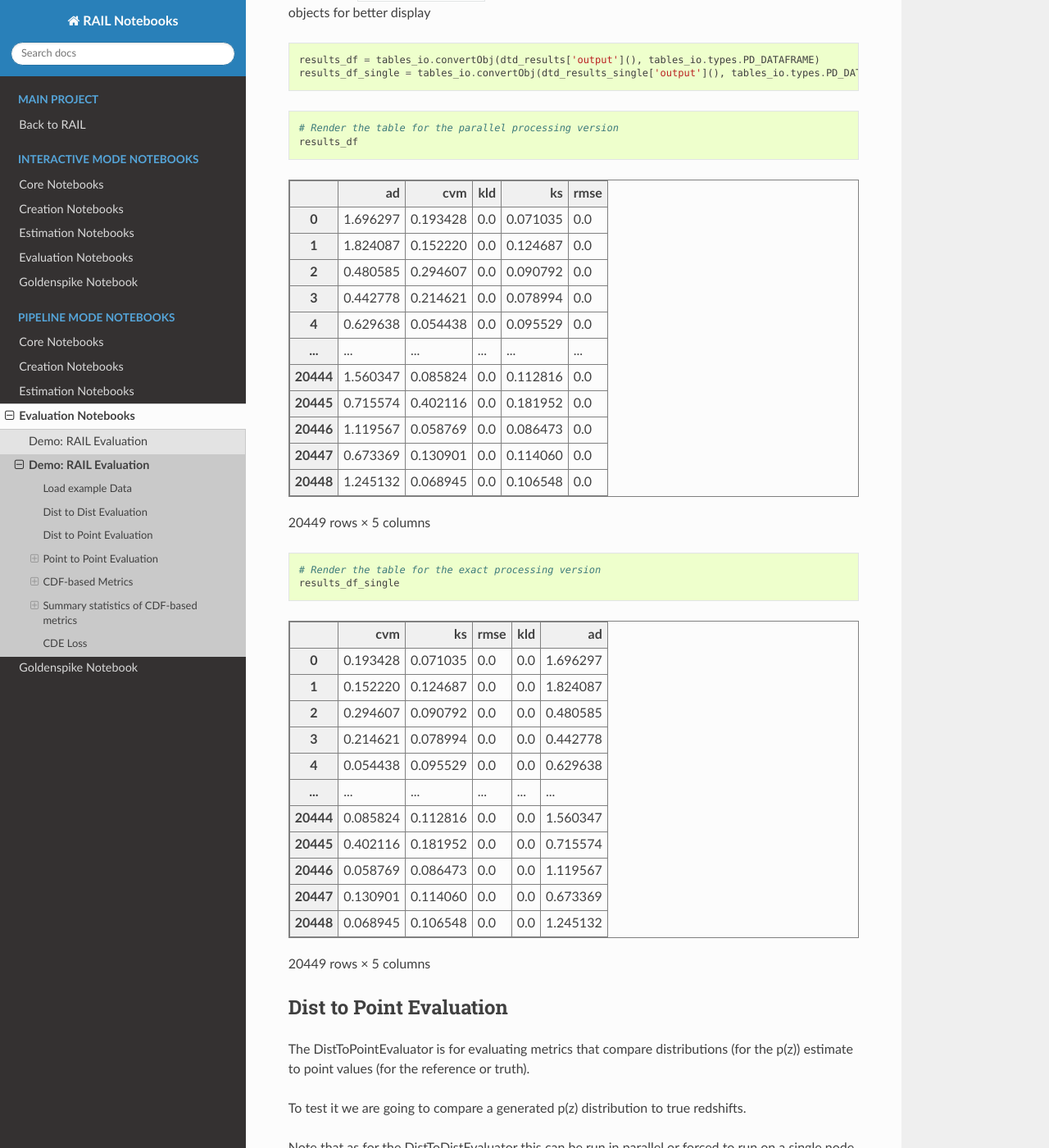
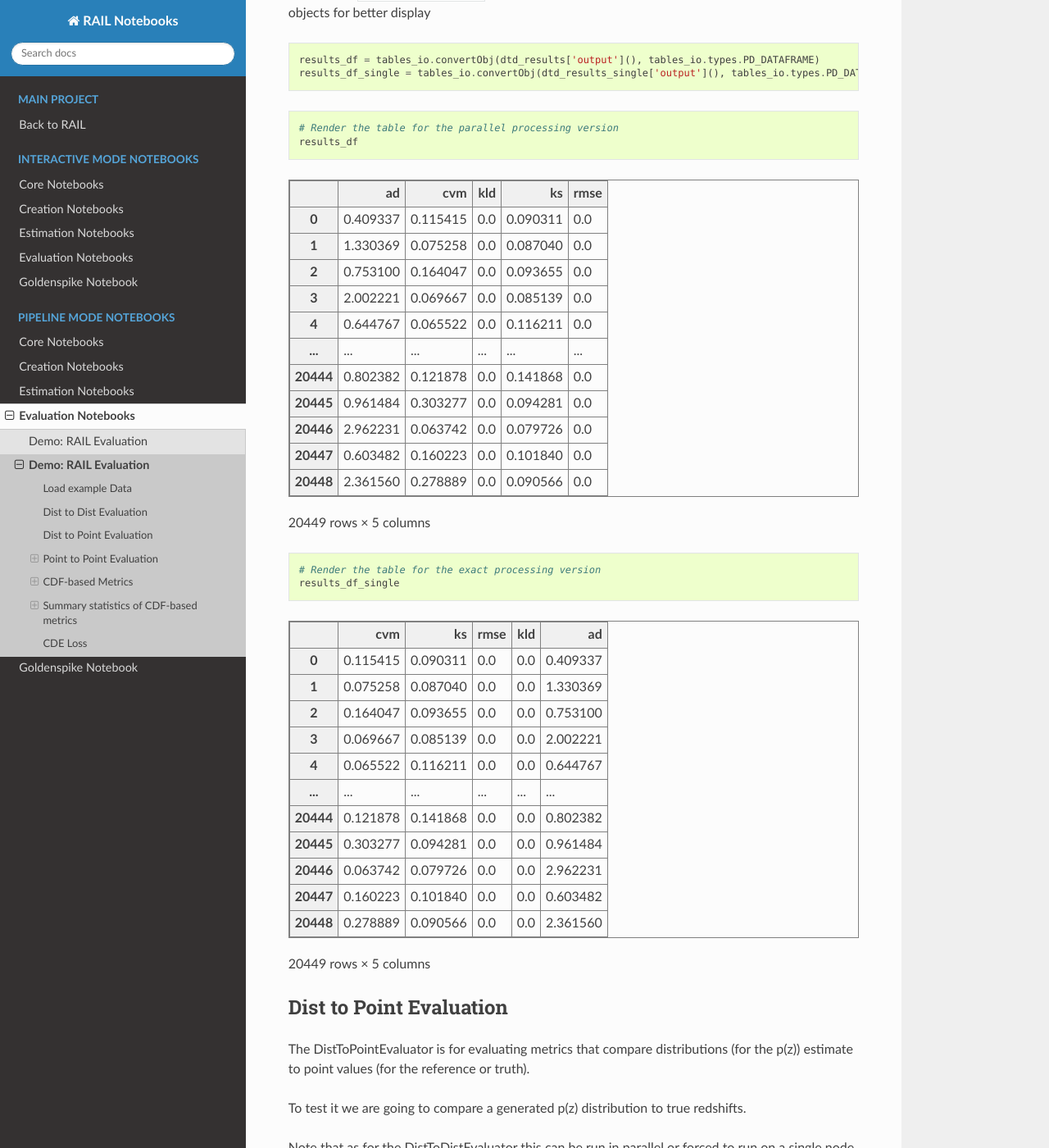
Before and after one commit to olivialynn/rail_notebooks, a Sphinx documentation site: the page built from docs/pipeline_examples/rendered/evaluation_examples/01_Evaluation_by_Type.rst, in a window 1280 px wide and 1400 px high, scrolled down 3244 px. Shown: the whole window at 82% size. Built offline with Sphinx 7.4.7 and the Read the Docs theme 3.1.0, drawn with Linux system fonts in a browser that asks for light colours; some of the changed text lies outside the part shown.

Commit message:
Apply automatic changes

```diff
--- a/docs/pipeline_examples/rendered/evaluation_examples/01_Evaluation_by_Type.rst
+++ b/docs/pipeline_examples/rendered/evaluation_examples/01_Evaluation_by_Type.rst
@@ -125,11 +125,11 @@ Divergence <https://en.wikipedia.org/wiki/Kullback%E2%80%93Leibler_divergence>`_
 .. parsed-literal::
 
     Inserting handle into data store.  pdfs_data: None, dist_to_dist
-
-
-.. parsed-literal::
-
     Requested metrics: ['cvm', 'ks', 'rmse', 'kld', 'ad']
+
+
+.. parsed-literal::
+
     Processing 0 running evaluator on chunk 0 - 10000.
 
 
@@ -244,42 +244,42 @@ tables to pandas DataFrame objects for better display
       <tbody>
         <tr>
           <th>0</th>
-          <td>1.696297</td>
-          <td>0.193428</td>
-          <td>0.0</td>
-          <td>0.071035</td>
+          <td>0.409337</td>
+          <td>0.115415</td>
+          <td>0.0</td>
+          <td>0.090311</td>
           <td>0.0</td>
         </tr>
         <tr>
           <th>1</th>
-          <td>1.824087</td>
-          <td>0.152220</td>
-          <td>0.0</td>
-          <td>0.124687</td>
+          <td>1.330369</td>
+          <td>0.075258</td>
+          <td>0.0</td>
+          <td>0.087040</td>
           <td>0.0</td>
         </tr>
         <tr>
           <th>2</th>
-          <td>0.480585</td>
-          <td>0.294607</td>
-          <td>0.0</td>
-          <td>0.090792</td>
+          <td>0.753100</td>
+          <td>0.164047</td>
+          <td>0.0</td>
+          <td>0.093655</td>
           <td>0.0</td>
         </tr>
         <tr>
           <th>3</th>
-          <td>0.442778</td>
-          <td>0.214621</td>
-          <td>0.0</td>
-          <td>0.078994</td>
+          <td>2.002221</td>
+          <td>0.069667</td>
+          <td>0.0</td>
+          <td>0.085139</td>
           <td>0.0</td>
         </tr>
         <tr>
           <th>4</th>
-          <td>0.629638</td>
-          <td>0.054438</td>
-          <td>0.0</td>
-          <td>0.095529</td>
+          <td>0.644767</td>
+          <td>0.065522</td>
+          <td>0.0</td>
+          <td>0.116211</td>
           <td>0.0</td>
         </tr>
         <tr>
@@ -292,42 +292,42 @@ tables to pandas DataFrame objects for better display
         </tr>
         <tr>
           <th>20444</th>
-          <td>1.560347</td>
-          <td>0.085824</td>
-          <td>0.0</td>
-          <td>0.112816</td>
+          <td>0.802382</td>
+          <td>0.121878</td>
+          <td>0.0</td>
+          <td>0.141868</td>
           <td>0.0</td>
         </tr>
         <tr>
           <th>20445</th>
-          <td>0.715574</td>
-          <td>0.402116</td>
-          <td>0.0</td>
-          <td>0.181952</td>
+          <td>0.961484</td>
+          <td>0.303277</td>
+          <td>0.0</td>
+          <td>0.094281</td>
           <td>0.0</td>
         </tr>
         <tr>
           <th>20446</th>
-          <td>1.119567</td>
-          <td>0.058769</td>
-          <td>0.0</td>
-          <td>0.086473</td>
+          <td>2.962231</td>
+          <td>0.063742</td>
+          <td>0.0</td>
+          <td>0.079726</td>
           <td>0.0</td>
         </tr>
         <tr>
           <th>20447</th>
-          <td>0.673369</td>
-          <td>0.130901</td>
-          <td>0.0</td>
-          <td>0.114060</td>
+          <td>0.603482</td>
+          <td>0.160223</td>
+          <td>0.0</td>
+          <td>0.101840</td>
           <td>0.0</td>
         </tr>
         <tr>
           <th>20448</th>
-          <td>1.245132</td>
-          <td>0.068945</td>
-          <td>0.0</td>
-          <td>0.106548</td>
+          <td>2.361560</td>
+          <td>0.278889</td>
+          <td>0.0</td>
+          <td>0.090566</td>
           <td>0.0</td>
         </tr>
       </tbody>
@@ -375,43 +375,43 @@ tables to pandas DataFrame objects for better display
       <tbody>
         <tr>
           <th>0</th>
-          <td>0.193428</td>
-          <td>0.071035</td>
-          <td>0.0</td>
-          <td>0.0</td>
-          <td>1.696297</td>
+          <td>0.115415</td>
+          <td>0.090311</td>
+          <td>0.0</td>
+          <td>0.0</td>
+          <td>0.409337</td>
         </tr>
         <tr>
           <th>1</th>
-          <td>0.152220</td>
-          <td>0.124687</td>
-          <td>0.0</td>
-          <td>0.0</td>
-          <td>1.824087</td>
+          <td>0.075258</td>
+          <td>0.087040</td>
+          <td>0.0</td>
+          <td>0.0</td>
+          <td>1.330369</td>
         </tr>
         <tr>
           <th>2</th>
-          <td>0.294607</td>
-          <td>0.090792</td>
-          <td>0.0</td>
-          <td>0.0</td>
-          <td>0.480585</td>
+          <td>0.164047</td>
+          <td>0.093655</td>
+          <td>0.0</td>
+          <td>0.0</td>
+          <td>0.753100</td>
         </tr>
         <tr>
           <th>3</th>
-          <td>0.214621</td>
-          <td>0.078994</td>
-          <td>0.0</td>
-          <td>0.0</td>
-          <td>0.442778</td>
+          <td>0.069667</td>
+          <td>0.085139</td>
+          <td>0.0</td>
+          <td>0.0</td>
+          <td>2.002221</td>
         </tr>
         <tr>
           <th>4</th>
-          <td>0.054438</td>
-          <td>0.095529</td>
-          <td>0.0</td>
-          <td>0.0</td>
-          <td>0.629638</td>
+          <td>0.065522</td>
+          <td>0.116211</td>
+          <td>0.0</td>
+          <td>0.0</td>
+          <td>0.644767</td>
         </tr>
         <tr>
           <th>...</th>
@@ -423,43 +423,43 @@ tables to pandas DataFrame objects for better display
         </tr>
         <tr>
           <th>20444</th>
-          <td>0.085824</td>
-          <td>0.112816</td>
-          <td>0.0</td>
-          <td>0.0</td>
-          <td>1.560347</td>
+          <td>0.121878</td>
+          <td>0.141868</td>
+          <td>0.0</td>
+          <td>0.0</td>
+          <td>0.802382</td>
         </tr>
         <tr>
           <th>20445</th>
-          <td>0.402116</td>
-          <td>0.181952</td>
-          <td>0.0</td>
-          <td>0.0</td>
-          <td>0.715574</td>
+          <td>0.303277</td>
+          <td>0.094281</td>
+          <td>0.0</td>
+          <td>0.0</td>
+          <td>0.961484</td>
         </tr>
         <tr>
           <th>20446</th>
-          <td>0.058769</td>
-          <td>0.086473</td>
-          <td>0.0</td>
-          <td>0.0</td>
-          <td>1.119567</td>
+          <td>0.063742</td>
+          <td>0.079726</td>
+          <td>0.0</td>
+          <td>0.0</td>
+          <td>2.962231</td>
         </tr>
         <tr>
           <th>20447</th>
-          <td>0.130901</td>
-          <td>0.114060</td>
-          <td>0.0</td>
-          <td>0.0</td>
-          <td>0.673369</td>
+          <td>0.160223</td>
+          <td>0.101840</td>
+          <td>0.0</td>
+          <td>0.0</td>
+          <td>0.603482</td>
         </tr>
         <tr>
           <th>20448</th>
-          <td>0.068945</td>
-          <td>0.106548</td>
-          <td>0.0</td>
-          <td>0.0</td>
-          <td>1.245132</td>
+          <td>0.278889</td>
+          <td>0.090566</td>
+          <td>0.0</td>
+          <td>0.0</td>
+          <td>2.361560</td>
         </tr>
       </tbody>
     </table>
@@ -513,12 +513,12 @@ Transform <https://en.wikipedia.org/wiki/Probability_integral_transform>`__
 .. parsed-literal::
 
     Inserting handle into data store.  pdfs_data: None, dist_to_point
-
-
-.. parsed-literal::
-
     Inserting handle into data store.  ztrue_data: None, dist_to_point
     Requested metrics: ['cdeloss', 'pit', 'brier']
+
+
+.. parsed-literal::
+
     Processing 0 running evaluator on chunk 0 - 10000.
 
 
@@ -729,12 +729,12 @@ point_stats_sigma_mad: Sigma of the median absolute deviation
 .. parsed-literal::
 
     Inserting handle into data store.  pdfs_data: None, point_to_point
-
-
-.. parsed-literal::
-
     Inserting handle into data store.  ztrue_data: None, point_to_point
     Requested metrics: ['point_stats_ez', 'point_stats_iqr', 'point_bias', 'point_outlier_rate', 'point_stats_sigma_mad']
+
+
+.. parsed-literal::
+
     Processing 0 running evaluator on chunk 0 - 10000.
     Inserting handle into data store.  output_point_to_point: inprogress_output_point_to_point.hdf5, point_to_point
     Processing 0 running evaluator on chunk 10000 - 20000.
@@ -804,10 +804,6 @@ point_stats_sigma_mad: Sigma of the median absolute deviation
 .. parsed-literal::
 
     Inserting handle into data store.  pdfs_data: None, point_to_point
-
-
-.. parsed-literal::
-
     Inserting handle into data store.  ztrue_data: None, point_to_point
     Requested metrics: ['point_stats_ez', 'point_stats_iqr', 'point_bias', 'point_outlier_rate', 'point_stats_sigma_mad']
     Inserting handle into data store.  output_point_to_point: inprogress_output_point_to_point.hdf5, point_to_point
@@ -936,7 +932,7 @@ Setting up a RailPipeline with an evaluation stage
 .. parsed-literal::
 
     (({'point_to_point': <Job point_to_point>},
-      [<rail.evaluation.point_to_point_evaluator.PointToPointEvaluator at 0x7f207d774ca0>]),
+      [<rail.evaluation.point_to_point_evaluator.PointToPointEvaluator at 0x7fc98f20bb80>]),
      {'output_dir': '.', 'log_dir': '.', 'resume': False})
 
 
@@ -987,10 +983,6 @@ forced to run on a single node for exact results.
 .. parsed-literal::
 
     Inserting handle into data store.  pdfs_data_2: None, single
-
-
-.. parsed-literal::
-
     Inserting handle into data store.  ztrue_data_2: None, single
     This is not a qp file because 'meta'
     This is not a qp file because 'meta'
@@ -1008,6 +1000,10 @@ forced to run on a single node for exact results.
     skipping cvm PdfOrValue.both MetricInputType.dist_to_dist
     skipping ks PdfOrValue.both MetricInputType.dist_to_dist
     skipping kld PdfOrValue.both MetricInputType.dist_to_dist
+
+
+.. parsed-literal::
+
     Processing 0 running evaluator on chunk 2000 - 3000.
     skipping cvm PdfOrValue.both MetricInputType.dist_to_dist
     skipping ks PdfOrValue.both MetricInputType.dist_to_dist
@@ -1036,10 +1032,6 @@ forced to run on a single node for exact results.
     skipping cvm PdfOrValue.both MetricInputType.dist_to_dist
     skipping ks PdfOrValue.both MetricInputType.dist_to_dist
     skipping kld PdfOrValue.both MetricInputType.dist_to_dist
-
-
-.. parsed-literal::
-
     Processing 0 running evaluator on chunk 9000 - 10000.
     skipping cvm PdfOrValue.both MetricInputType.dist_to_dist
     skipping ks PdfOrValue.both MetricInputType.dist_to_dist
@@ -1056,6 +1048,10 @@ forced to run on a single node for exact results.
     skipping cvm PdfOrValue.both MetricInputType.dist_to_dist
     skipping ks PdfOrValue.both MetricInputType.dist_to_dist
     skipping kld PdfOrValue.both MetricInputType.dist_to_dist
+
+
+.. parsed-literal::
+
     Processing 0 running evaluator on chunk 13000 - 14000.
     skipping cvm PdfOrValue.both MetricInputType.dist_to_dist
     skipping ks PdfOrValue.both MetricInputType.dist_to_dist
@@ -1076,10 +1072,6 @@ forced to run on a single node for exact results.
     skipping cvm PdfOrValue.both MetricInputType.dist_to_dist
     skipping ks PdfOrValue.both MetricInputType.dist_to_dist
     skipping kld PdfOrValue.both MetricInputType.dist_to_dist
-
-
-.. parsed-literal::
-
     Processing 0 running evaluator on chunk 18000 - 19000.
     skipping cvm PdfOrValue.both MetricInputType.dist_to_dist
     skipping ks PdfOrValue.both MetricInputType.dist_to_dist
```
Also changed, not shown: docs/pipeline_examples/rendered/evaluation_examples/00_Single_Evaluation.rst (+7 -2 lines).
